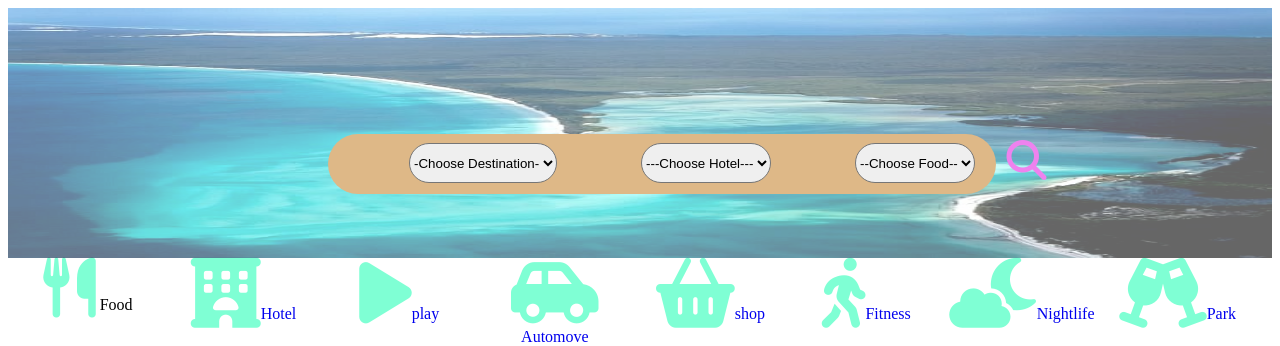
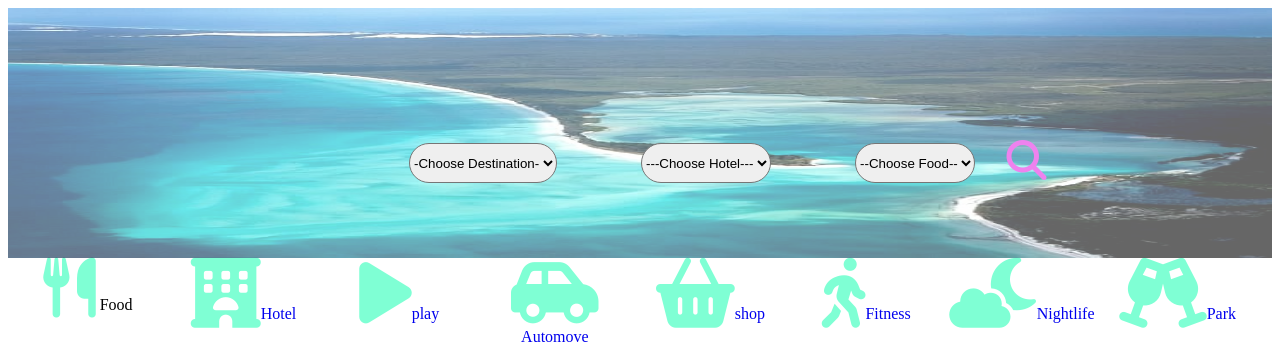
Before and after one commit to avijit5442/ab, a plain HTML site: page index.html in a window 1280 px wide. Shown: the top 346 px of the page. Drawn offline with Linux system fonts and the light colour scheme.

Commit message:
Update new.css

```diff
--- a/new.css
+++ b/new.css
@@ -9,10 +9,10 @@
     position: absolute;
     margin-top: -10%;
     margin-left: 25%;
-    background-color: burlywood;
+    background-color: transparent ;
     border-radius: 40px;}
   .search:hover{background-repeat: cover;
-    background-color: transparent;}
+    background-color: burlywood ;}
     .fa-search{position: absolute;
         font-size: 40px;
         margin-top: -9.5%;
```
